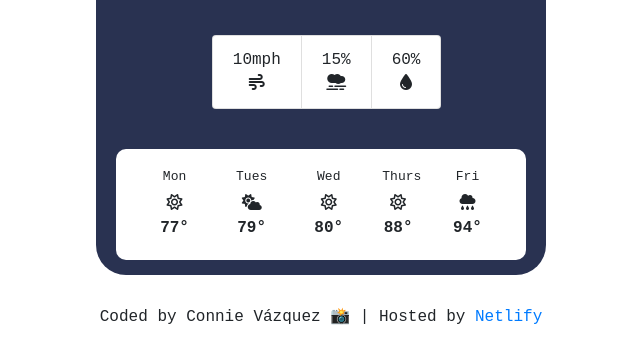
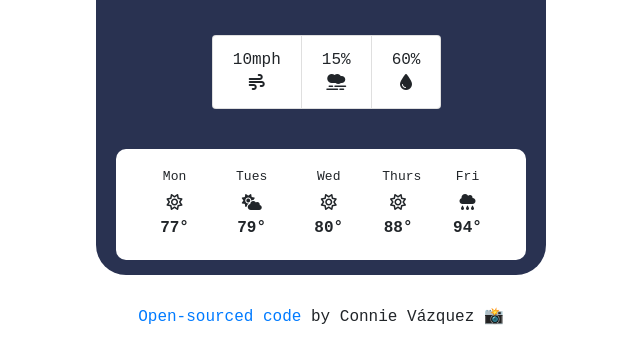
Before and after one commit to clvazquez23/weather-app, a website built with Parcel: page index.html in a window 1280 px wide. Shown: the part 553-916 px from the top of the page, without its empty margins (319-959 px from the left). Built offline with nearby package versions, Linux system fonts and the light colour scheme; no server answers.

Commit message:
Updated footer note

```diff
--- a/index.html
+++ b/index.html
@@ -90,7 +90,7 @@
       </div>
     </div>
     </div>
-    <footer class="sign">Coded by <span class="tag">Connie Vázquez 📸</span> | Hosted by <a href="https://github.com/clvazquez23/weather-app">Netlify</a></footer>
+    <footer><a href="https://github.com/clvazquez23/weather-app">Open-sourced code</a> by Connie Vázquez 📸</footer>
 
     <script src="src/index.js"></script>
   </body>
```
